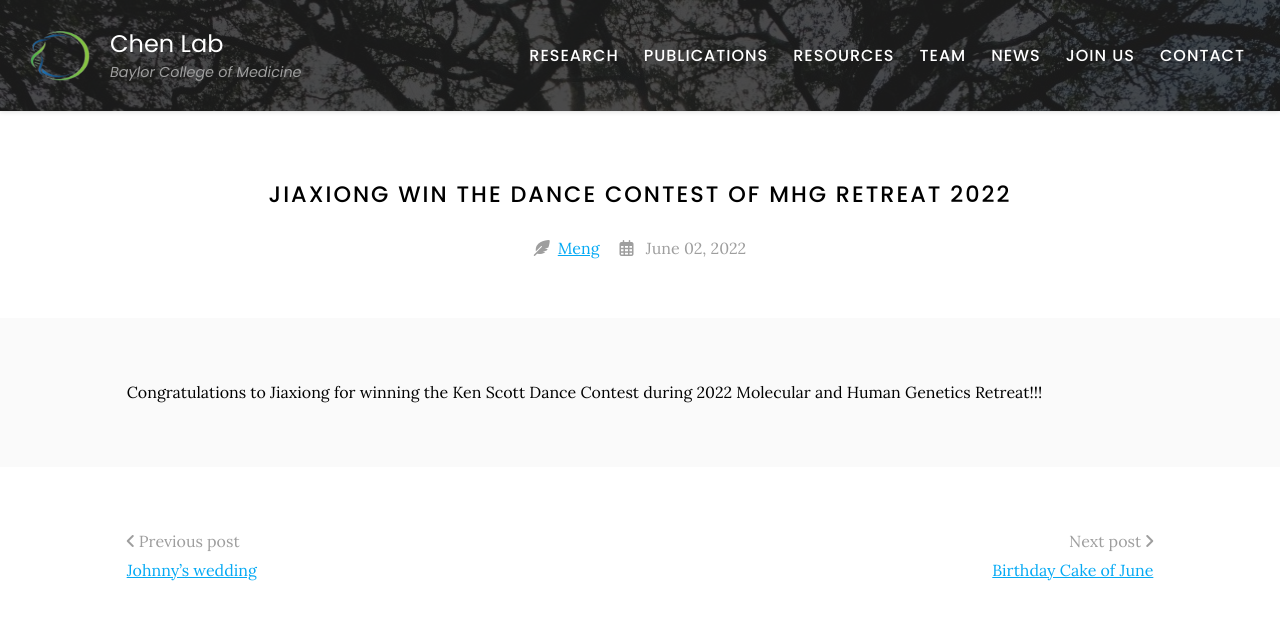
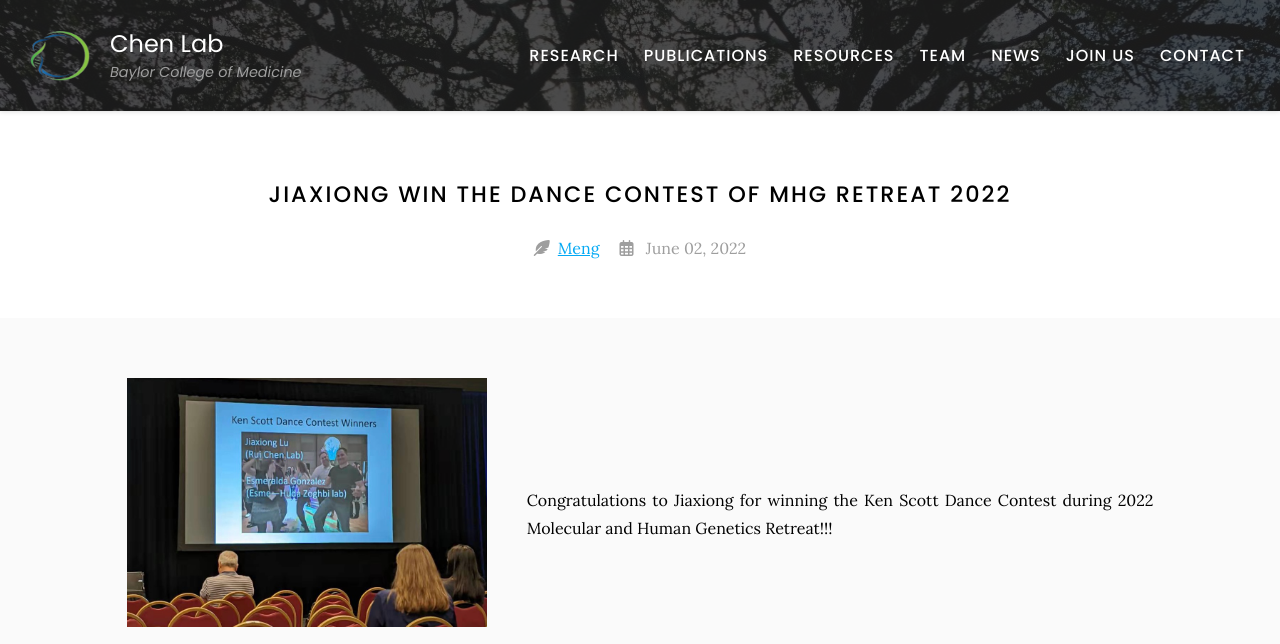
Before and after one commit to RCHENLAB/rchenlab.github.io, a Jekyll site: the page built from _posts/2022-06-02-Jiaxiong-dance-contest.md, in a window 1280 px wide. Shown: the top 644 px of the page. Built offline with Jekyll 4.4.1, drawn with Linux system fonts in a browser that asks for light colours; grey boxes are pictures that could not be loaded.

Commit message:
Update 2022-06-02-Jiaxiong-dance-contest.md

```diff
--- a/_posts/2022-06-02-Jiaxiong-dance-contest.md
+++ b/_posts/2022-06-02-Jiaxiong-dance-contest.md
@@ -4,5 +4,7 @@ tags:
 author: Meng
 member: Jiaxiong Lu
 ---
+{% capture text %} Congratulations to Jiaxiong for winning the Ken Scott Dance Contest during 2022 Molecular and Human Genetics Retreat!!!
+{% endcapture %}
 
-Congratulations to Jiaxiong for winning the Ken Scott Dance Contest during 2022 Molecular and Human Genetics Retreat!!!
+{% include feature.html image="images/post/jiaxiong.jpeg" link="" title="" text=text %}
```
